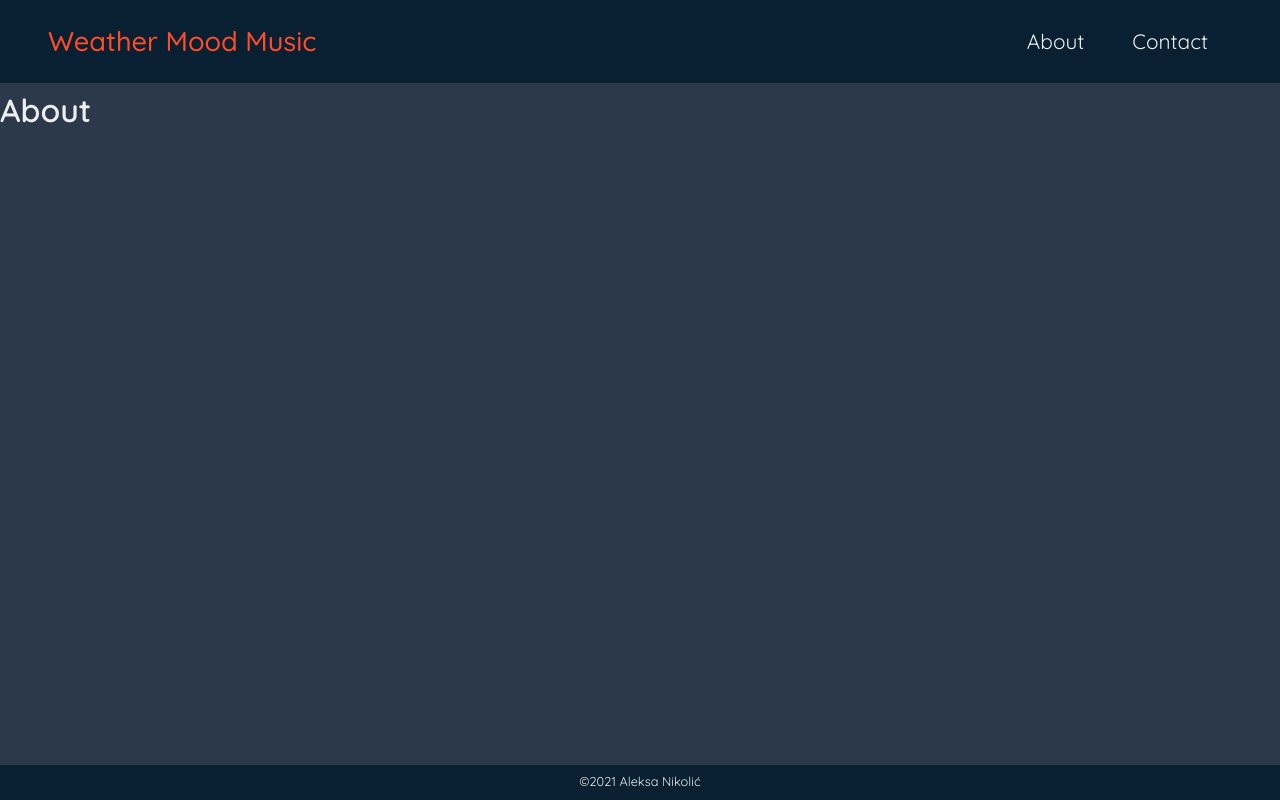
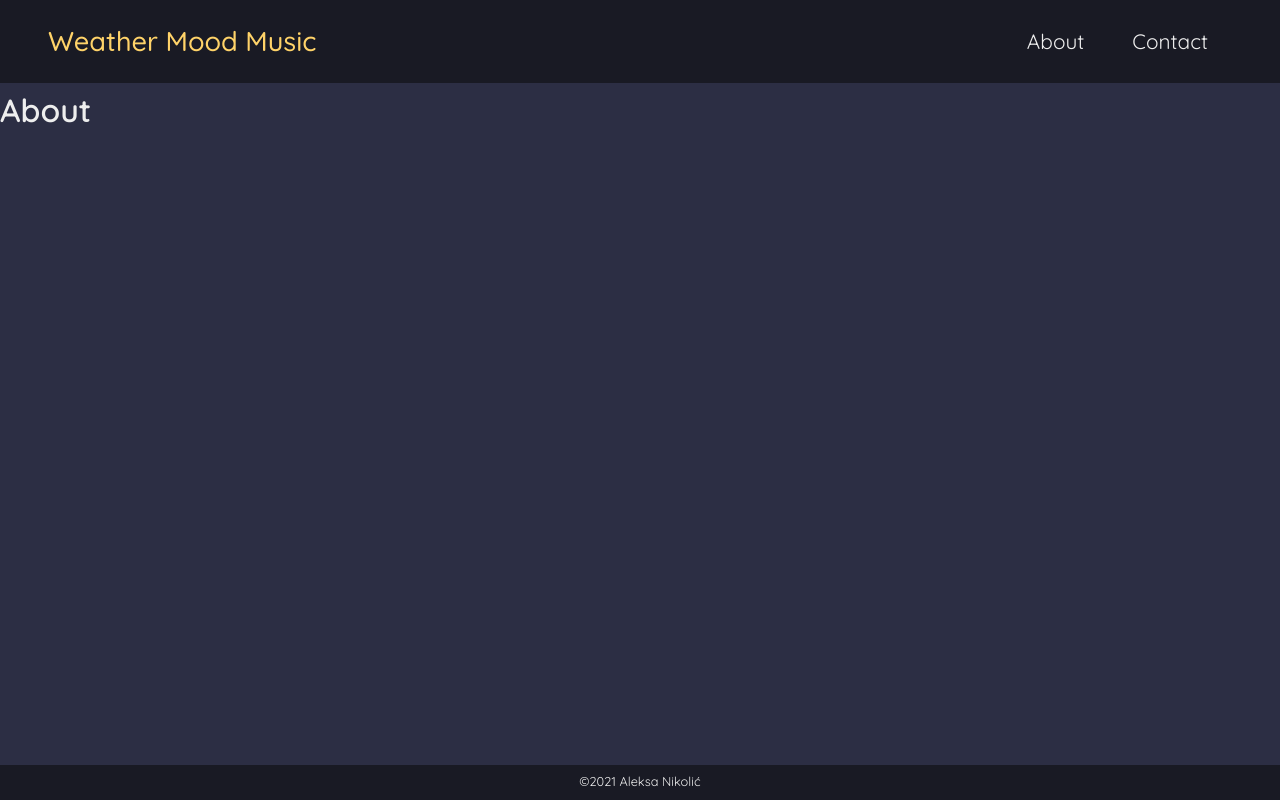
Before and after one commit to xale-a/weather-mood-music, a Next.js app: page /about in a window 1280 px wide. Built offline with nearby package versions, Linux system fonts and the light colour scheme.

Commit message:
Change color scheme

```diff
--- a/components/CitySelect.js
+++ b/components/CitySelect.js
@@ -23,7 +23,7 @@ const selectTheme = (theme) => ({
     neutral20: '#eeeeee99', //border
     neutral30: '#eeeeeedd', //border-hover
     neutral40: '#eeeeeeee', //arrow hover
-    neutral50: '#eeeeee77', //placeholder
+    neutral50: '#eeeeee88', //placeholder
     neutral60: '#eeeeee', //arrow selected
     neutral80: '#eeeeee', //typed text
   },
--- a/components/CitySelect.module.css
+++ b/components/CitySelect.module.css
@@ -10,7 +10,7 @@
 }
 
 .container span {
-  color: var(--light-gray__4);
+  color: var(--light-gray__6);
 }
 
 .select {
@@ -137,7 +137,7 @@
 @media only screen and (max-width: 43.25em) {
   .container {
     justify-content: space-between;
-    gap: 0.5rem;
+    gap: 0.65rem;
     padding: 1rem 0.7rem;
   }
 
--- a/components/TrackModal.module.css
+++ b/components/TrackModal.module.css
@@ -29,7 +29,7 @@
 }
 
 .info > * > span {
-  color: var(--light-gray__4);
+  color: var(--light-gray__6);
 }
 
 .image {
@@ -133,7 +133,7 @@
   }
 
   .tagsContainer span {
-    color: var(--light-gray__4);
+    color: var(--light-gray__6);
   }
 
   .tags {
--- a/components/WeatherInfo.module.css
+++ b/components/WeatherInfo.module.css
@@ -27,7 +27,7 @@
 .refresh svg {
   width: 1.7rem;
   vertical-align: middle;
-  fill: var(--light-gray__4);
+  fill: var(--light-gray__6);
   transition: 200ms ease;
 }
 
@@ -68,7 +68,7 @@
 }
 
 .info > * > span {
-  color: var(--light-gray__4);
+  color: var(--light-gray__6);
 }
 
 @media only screen and (max-width: 80.75em) {
@@ -138,7 +138,7 @@
     margin-left: auto;
     width: 3rem;
     fill: var(--primary-color);
-    stroke: var(--light-gray__4);
+    stroke: var(--light-gray__6);
     transform: rotate(180deg);
   }
 
--- a/styles/globals.css
+++ b/styles/globals.css
@@ -1,14 +1,15 @@
 @import url('https://fonts.googleapis.com/css2?family=Quicksand:wght@300;400;500;600&display=swap');
 
 :root {
-  --accent-color: #FF4C29;
-  --accent-color__4: #ff4c2966;
-  --primary-color-light: #334756;
-  --primary-color: #2C394B;
-  --primary-color-dark: #082032;
+  --accent-color: #FFD369;
+  --accent-color__4: #FFD36966;
+  --primary-color-dark: #191a24;
+  --primary-color: #2c2e44;
+  --primary-color-light: #403b45;
 
   --light-gray: #EEEEEE;
   --light-gray__4: #EEEEEE66;
+  --light-gray__6: #EEEEEE99;
 }
 
 @keyframes fade-in {
```
Also changed, not shown: components/Track.module.css (+4 -4 lines).
